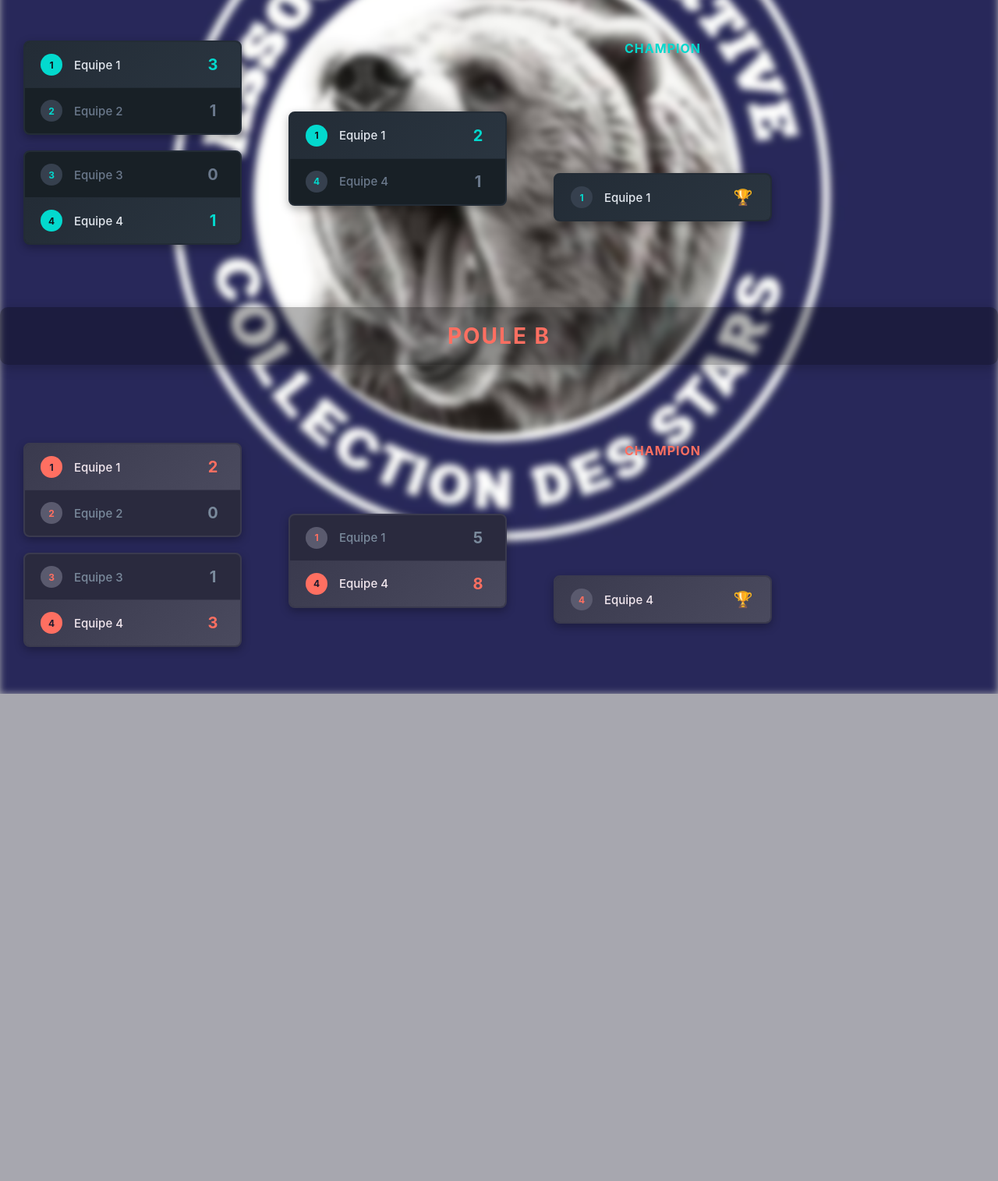
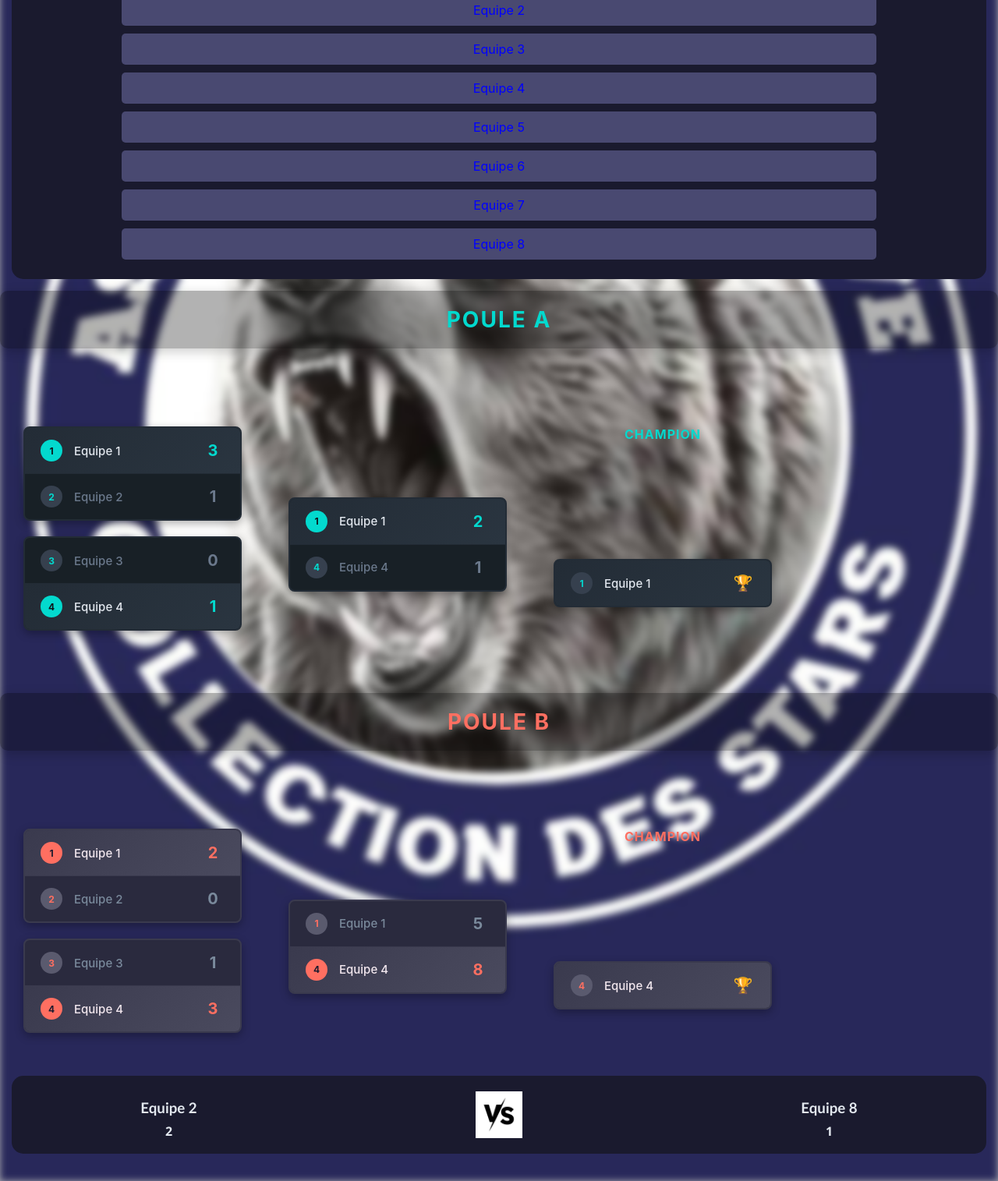
Before and after one commit to FaridaSanou/Tournoi, a plain HTML site: page index.html in a window 1280 px wide. Shown: the part 332-1847 px from the top of the page at 78% size. Before the commit the page ends 1222 px from the top, so only its background shows below. Drawn offline with Linux system fonts and the light colour scheme.

Commit message:
ajout de la section versus

```diff
--- /dev/null
+++ b/equipe.css
@@ -0,0 +1,62 @@
+.block{
+    margin: 15px;
+    padding: 20px;
+    background-color: #1a1a2e;
+    border-radius: 15px;
+}
+
+.equipe-nom{
+    display: flex;
+    flex-direction: column;
+    align-items: center;
+}
+.equipe-nom div{
+    margin-top: 5px;
+    margin-bottom: 5px;
+    background-color: #494971;
+    padding: 10px;
+    width: 80%;
+    border-radius: 5px;
+    text-align: center;
+}
+.equipe-nom div a{
+    text-decoration: none;
+    color: blue;
+}
+.equipe-nom div a:active{
+    text-decoration: none;
+    color: red;
+    text-decoration: underline;
+}
+
+.final {
+    display: flex;
+    flex-direction: row;
+    justify-content: space-between;
+    position: relative;
+    padding: 20px;
+}
+.final img{
+    height: 60px;
+    position: absolute;
+    background-color: white;
+    top: 50%;
+    left: 50%;
+    transform: translate(-50%,-50%);
+}
+.final h3{
+    margin-top: 10px;
+    height: 20px;
+    font-family: 'Trebuchet MS', 'Lucida Sans Unicode', 'Lucida Grande', 'Lucida Sans', Arial, sans-serif;
+}
+.final h4{
+    margin-top: 10px;
+    height: 20px;
+    font-family: 'Segoe UI', Tahoma, Geneva, Verdana, sans-serif;
+}
+.final div{
+    width: 30%;
+    display: flex;
+    flex-direction: column;
+    text-align: center;
+}
--- a/index.html
+++ b/index.html
@@ -5,9 +5,11 @@
     <meta name="viewport" content="width=device-width, initial-scale=1.0" />
     <title>Tournament Bracket</title>
     <link rel="stylesheet" href="style.css" />
-    <link rel="stylesheet" href="association.css">
+    <link rel="stylesheet" href="association.css" />
+    <link rel="stylesheet" href="equipe.css" />
   </head>
   <body>
+    <!--Association-->
     <div class="association">
       <p>
         L’Association Sport et Solidarité (ASS) a le plaisir d’annoncer
@@ -24,8 +26,57 @@
         nombreux pour soutenir cette belle initiative !
       </p>
     </div>
+    <!--Equipe-->
+    <div class="block">
+      <p class="intro">
+        Pour cette rencontre exceptionnelle, nous aurons le plaisir d’accueillir
+        des équipes passionnées et déterminées, prêtes à offrir un spectacle de
+        qualité. Chaque formation apportera son style de jeu, son énergie et sa
+        volonté de décrocher la victoire. Voici les équipes qui seront de la
+        partie :
+      </p>
+      <div class="equipe-nom">
+        <div>
+          <a href="#" target="_parent" rel="noopener noreferrer">Equipe 1</a>
+        </div>
+        <div>
+          <a href="#" target="_parent" rel="noopener noreferrer">Equipe 2</a>
+        </div>
+        <div>
+          <a href="#" target="_parent" rel="noopener noreferrer">Equipe 3</a>
+        </div>
+        <div>
+          <a href="#" target="_parent" rel="noopener noreferrer">Equipe 4</a>
+        </div>
+        <div>
+          <a href="#" target="_parent" rel="noopener noreferrer">Equipe 5</a>
+        </div>
+        <div>
+          <a href="#" target="_parent" rel="noopener noreferrer">Equipe 6</a>
+        </div>
+        <div>
+          <a href="#" target="_parent" rel="noopener noreferrer">Equipe 7</a>
+        </div>
+        <div>
+          <a href="#" target="_parent" rel="noopener noreferrer">Equipe 8</a>
+        </div>
+      </div>
+    </div>
     <div class="tournaments-container" id="tournaments-container">
       <div class="loading">Chargement...</div>
+    </div>
+    <div class="final block">
+      <div>
+        <h3>Equipe 2</h3>
+        <h4>2</h4>
+      </div>
+      <div>
+        <img src="vs.png" alt="versus" />
+      </div>
+      <div>
+        <h3>Equipe 8</h3>
+        <h4>1</h4>
+      </div>
     </div>
     <script src="script.js"></script>
 
```
Also changed, not shown: vs.png (added).
